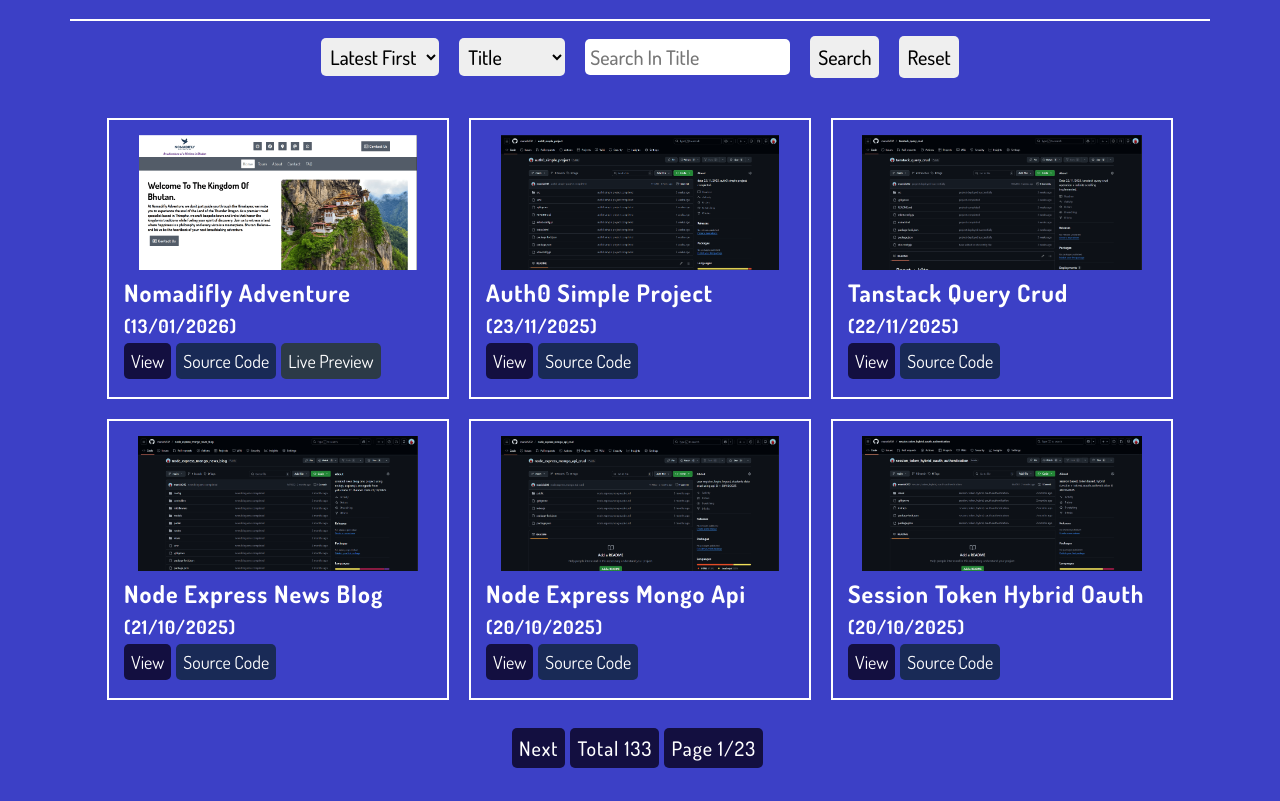
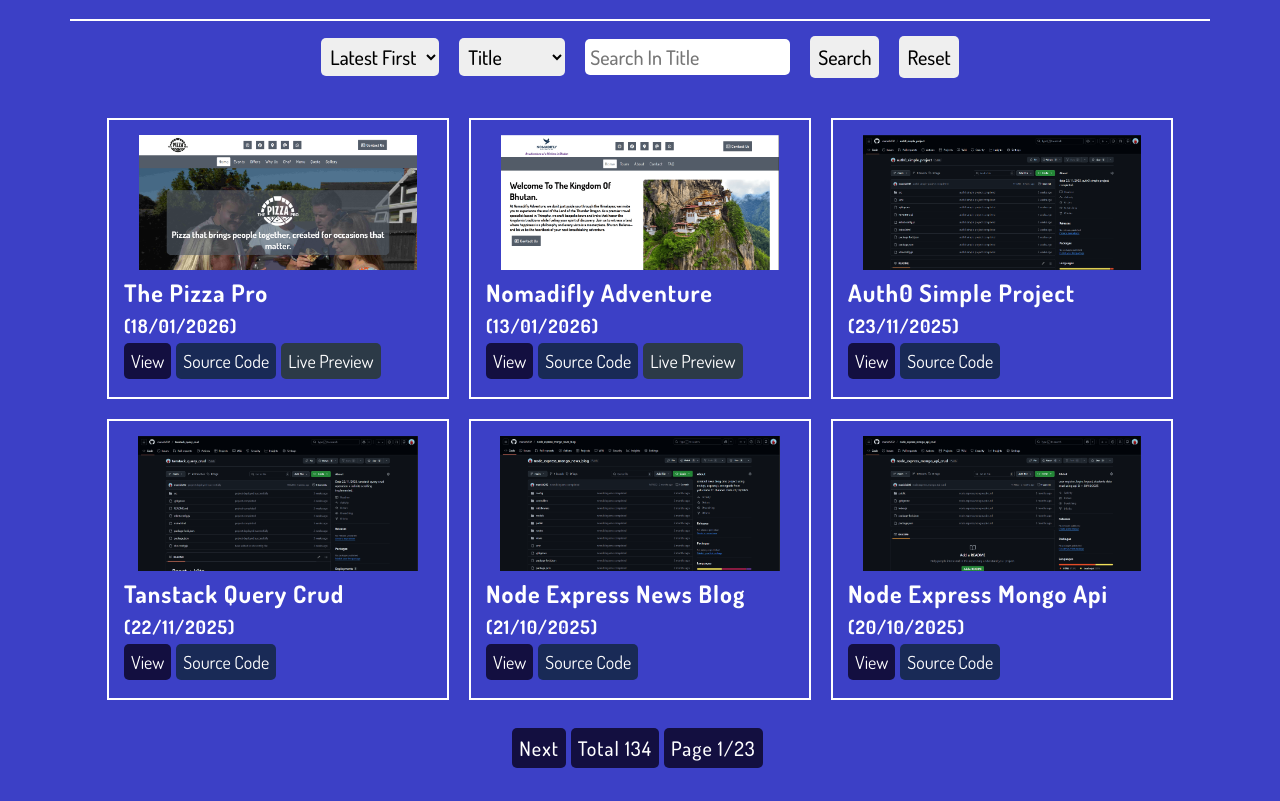
Before and after one commit to manish202/my_projects, a React (Vite) app: page / in a window 1280 px wide. Shown: the part 3450-4251 px from the top of the page. Built offline with nearby package versions, Linux system fonts and the light colour scheme.

Commit message:
the pizza pro new project added

```diff
--- a/src/static_assets/projects.js
+++ b/src/static_assets/projects.js
@@ -1329,5 +1329,15 @@ const projects = [
         source_code: "https://github.com/manish202/nomadiflyadventure",
         live_preview: "https://www.nomadiflyadventure.com/",
     },
+    {
+        id: 134,
+        title: "the pizza pro",
+        description: "Its a static website built-in nextjs",
+        thumbnail: "thepizzapro.png",
+        approx_date: "18/01/2026",
+        keywords: ['html', 'css', 'react', 'nextjs'],
+        source_code: "https://github.com/manish202/thepizzapro",
+        live_preview: "https://thepizzapro.onrender.com",
+    },
 ]
 export default projects;
```
Also changed, not shown: public/images/projects/thepizzapro.png (added).
